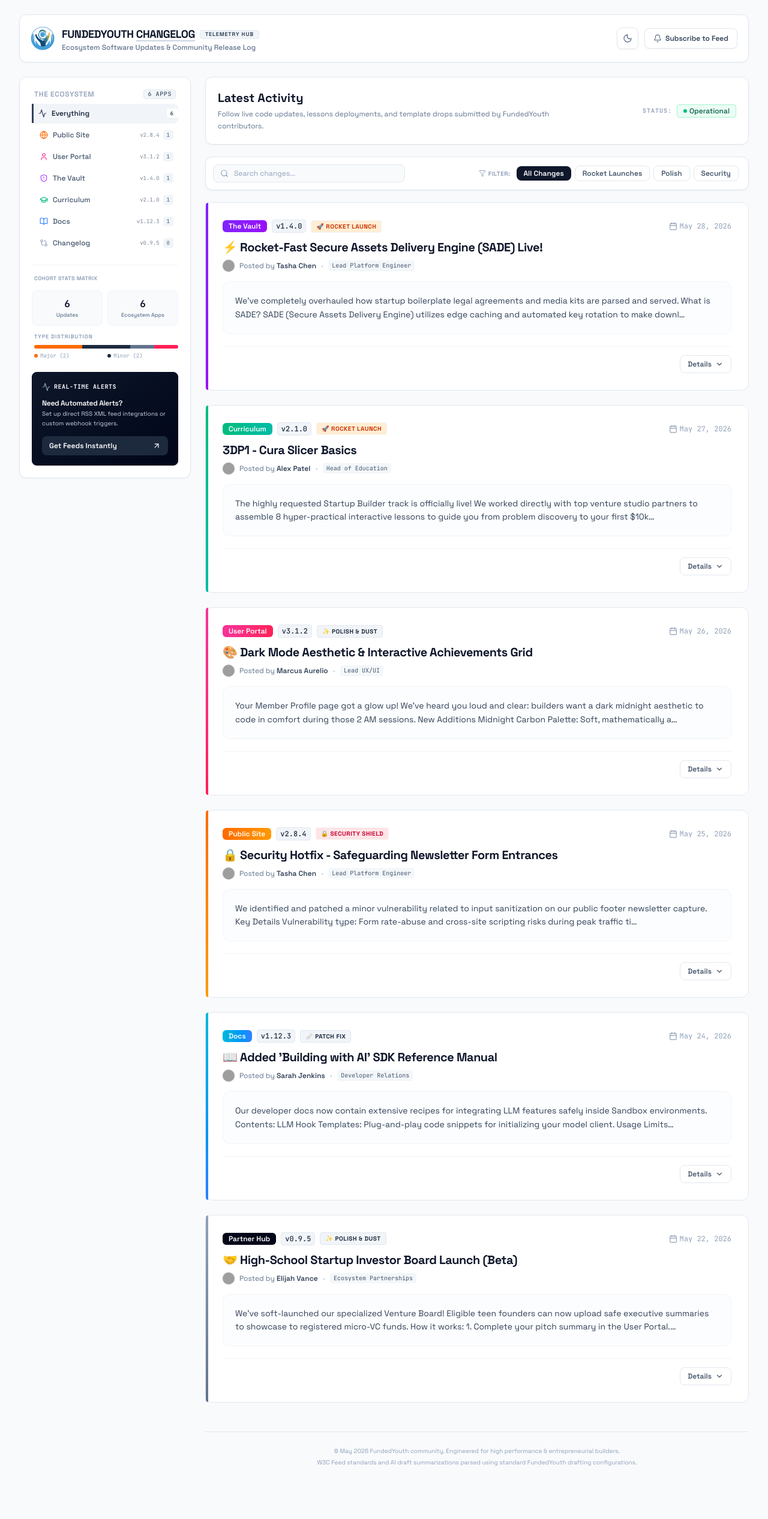
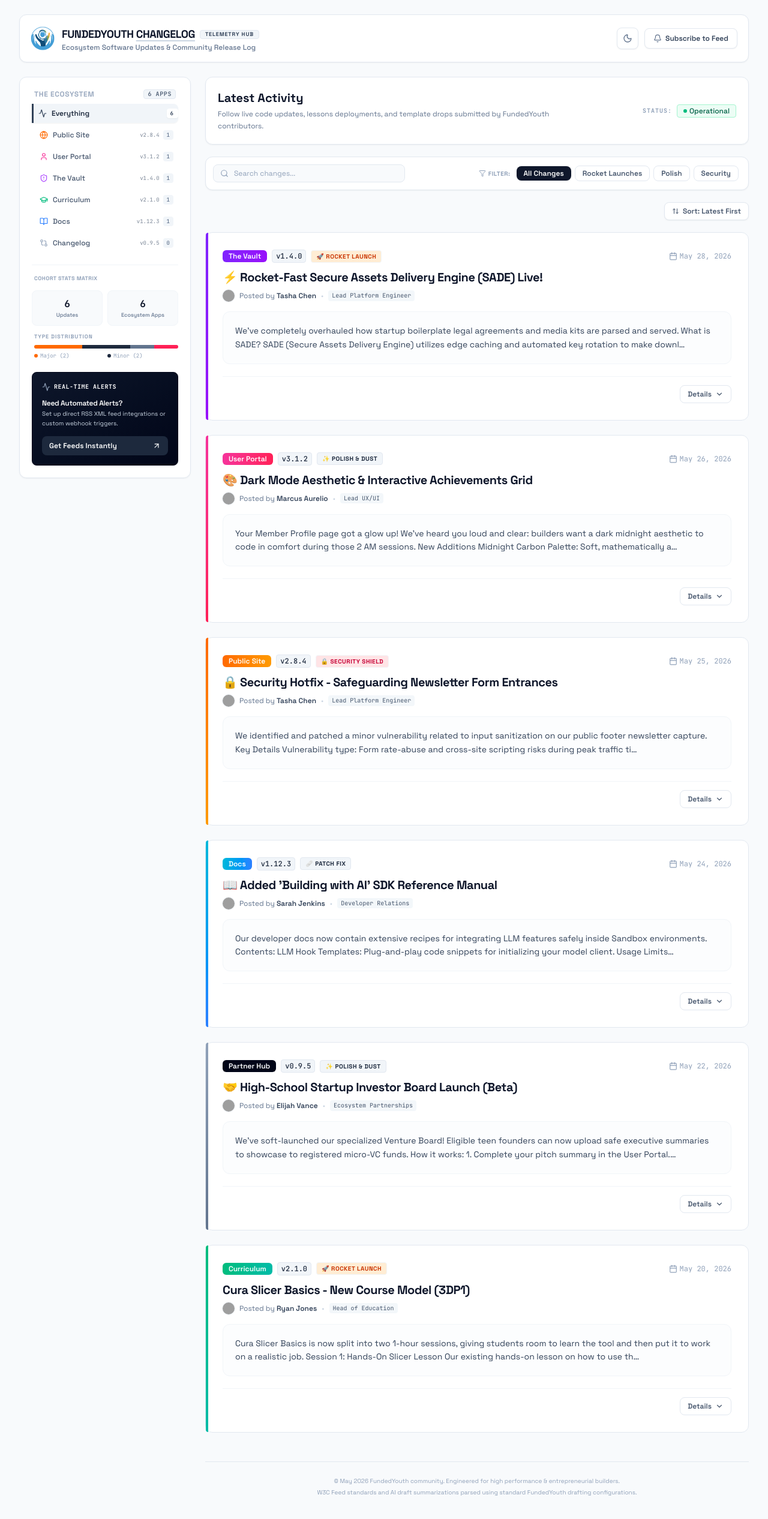
Before and after one commit to FundedYouth-Team/Public-Apps-Changelog, a React (Vite) app: page / in a window 1280 px wide. Shown: the top 2532 px of the page at 60% size. Built offline with nearby package versions, Linux system fonts and the light colour scheme; grey boxes are pictures that could not be loaded.

Commit message:
Added Filter: Latest and Oldest
- Added the toggle: Sort Latest First / Oldest First
- Defaults to Latest.
- Sorts by 'date' key.

```diff
--- a/public/data/changelog.json
+++ b/public/data/changelog.json
@@ -84,20 +84,23 @@
     {
       "appId": "curriculum",
       "appName": "Curriculum",
-      "title": "3DP1 - Cura Slicer Basics",
-      "description": "The highly requested Startup Builder track is officially live!\n\nWe worked directly with top venture studio partners to assemble **8 hyper-practical interactive lessons** to guide you from problem discovery to your first $10k in ARR.\n\n### Core Modules Added:\n1. **The Youth Edge**: Finding arbitrage opportunities as student builders.\n2. **Landing Your First 10 Customers**: Tactical cold outreach playbooks.\n3. **No-Code Backends**: Launching dynamic websites without writing custom database layers.\n4. **The Cap Table Sim**: Interactive slider matching founder divisions.\n\n*Complete all modules to unlock the **Cap-Table Wizard Badge** in your User Portal!*",
-      "date": "2026-05-27T10:15:00Z",
+      "title": "Cura Slicer Basics -  New Course Model (3DP1)",
+      "description": "Cura Slicer Basics is now split into two **1-hour sessions**, giving students room to learn the tool and then put it to work on a realistic job.\n\n### Session 1: Hands-On Slicer Lesson\nOur existing hands-on lesson on how to use the **Ultimaker Cura Slicer** application. Students get comfortable navigating the software and preparing a model to print.\n\n### Session 2: Challenges & Estimating\nThis new session introduces real-world challenges and provides students with a **template for producing an estimate**. The instructor plays the role of a client or customer and makes three requests. For each one, the student will:\n1. **Find a model** that fits the request.\n2. **Get the customer's approval** on the model.\n3. **Write up the estimate** using the provided template.\n4. **Confirm the price** with the customer.\n5. **Print the file**.",
+      "date": "2026-05-20T10:15:00Z",
       "version": "v2.1.0",
       "type": "major",
       "author": {
-        "name": "Alex Patel",
+        "name": "Ryan Jones",
         "role": "Head of Education",
         "avatarUrl": "https://images.unsplash.com/photo-1507003211169-0a1dd7228f2d?auto=format&fit=crop&w=150&q=80"
       },
       "tags": [
         "curriculum",
         "lessons",
-        "education"
+        "education",
+        "3dp1",
+        "3d printing",
+        "cura slicer"
       ]
     },
     {
--- a/src/App.tsx
+++ b/src/App.tsx
@@ -17,6 +17,7 @@ import {
   MessageSquare,
   BadgeAlert,
   ArrowUpRight,
+  ArrowUpDown,
   Sun,
   Moon
 } from "lucide-react";
@@ -99,6 +100,7 @@ export default function App() {
   const [selectedAppId, setSelectedAppId] = useState<string | null>(null); // null means "All"
   const [searchQuery, setSearchQuery] = useState("");
   const [filterType, setFilterType] = useState<UpdateType | "all">("all");
+  const [sortOrder, setSortOrder] = useState<"oldest" | "latest">("latest");
   const [isSubModalOpen, setIsSubModalOpen] = useState(false);
   const [isLoading, setIsLoading] = useState(true);
   const [errorStatus, setErrorStatus] = useState<string | null>(null);
@@ -133,7 +135,8 @@ export default function App() {
   }, []);
 
   // Client-side search + filtering over the loaded JSON data
-  const filteredChangelogs = changelogs.filter((cl) => {
+  const filteredChangelogs = changelogs
+    .filter((cl) => {
       const matchApp = selectedAppId ? cl.appId === selectedAppId : true;
       const matchType = filterType === "all" ? true : cl.type === filterType;
       const q = searchQuery.toLowerCase().trim();
@@ -147,6 +150,10 @@ export default function App() {
         cl.tags.some((t) => t.toLowerCase().includes(q));
 
       return matchApp && matchType && matchSearch;
+    })
+    .sort((a, b) => {
+      const diff = new Date(a.date).getTime() - new Date(b.date).getTime();
+      return sortOrder === "oldest" ? diff : -diff;
     });
 
   const selectedAppObj = apps.find((a) => a.id === selectedAppId);
@@ -438,6 +445,19 @@ export default function App() {
               </div>
             </div>
 
+            {/* Sort order toggle row: oldest (default) <-> latest */}
+            <div className="flex items-center justify-end">
+              <button
+                id="sort-order-toggle"
+                onClick={() => setSortOrder((prev) => (prev === "oldest" ? "latest" : "oldest"))}
+                title={sortOrder === "oldest" ? "Showing oldest first — switch to latest" : "Showing latest first — switch to oldest"}
+                className="flex items-center gap-1.5 px-3 py-1.5 rounded-lg text-xs font-semibold transition cursor-pointer bg-white dark:bg-slate-900 border border-slate-200 dark:border-slate-700 text-slate-600 dark:text-slate-300 hover:bg-slate-50 dark:hover:bg-slate-800 shadow-xs"
+              >
+                <ArrowUpDown className="h-3 w-3" />
+                <span>Sort: {sortOrder === "oldest" ? "Oldest First" : "Latest First"}</span>
+              </button>
+            </div>
+
             {/* Error notifications */}
             {errorStatus && (
               <div className="rounded-3xl border border-rose-200 dark:border-rose-900/60 bg-rose-50/50 dark:bg-rose-950/20 p-6 text-center space-y-4">
```
Lines whose indentation alone changed are shown as unchanged.
